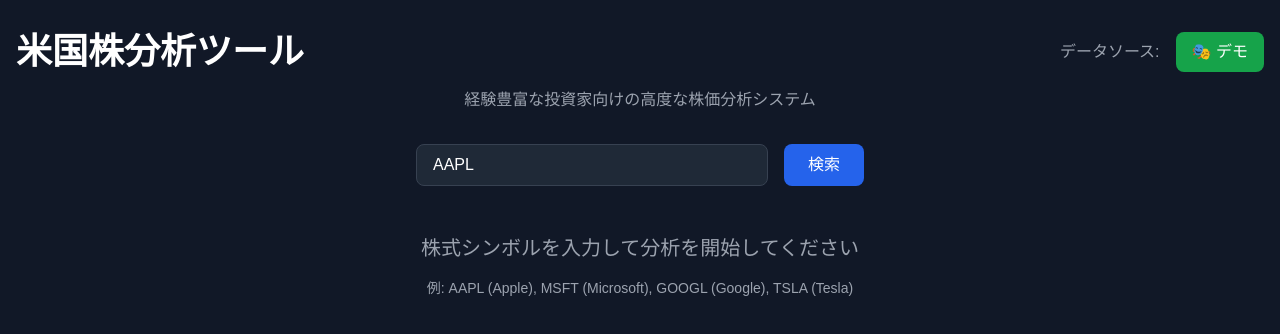
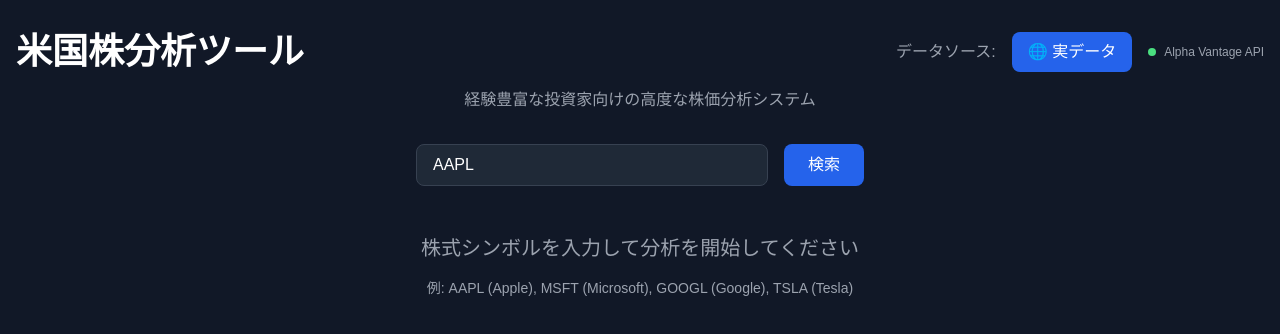
Before and after one commit to yyyooosi/stock-analyzer-2025, a Next.js app: page / in a window 1280 px wide. Shown: the top 334 px of the page. Built offline with nearby package versions, Linux system fonts and the light colour scheme; no server answers.

Commit message:
Set real data as default data source
Changed default dataSource from 'demo' to 'real' to use real stock and tweet data by default when the app loads.

```diff
--- a/app/page.tsx
+++ b/app/page.tsx
@@ -44,7 +44,7 @@ export default function Home() {
   const [loading, setLoading] = useState(false);
   const [error, setError] = useState<string | null>(null);
   const [useRealData, setUseRealData] = useState(true);
-  const [dataSource, setDataSource] = useState<'real' | 'demo'>('demo');
+  const [dataSource, setDataSource] = useState<'real' | 'demo'>('real');
 
   const handleSearch = async () => {
     if (!symbol.trim()) return;
```
